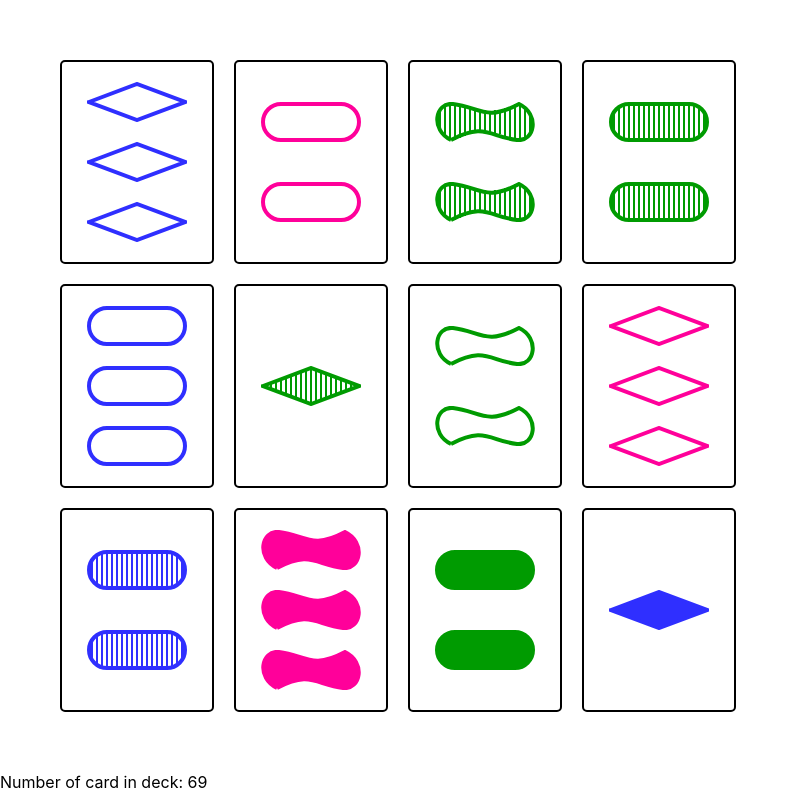
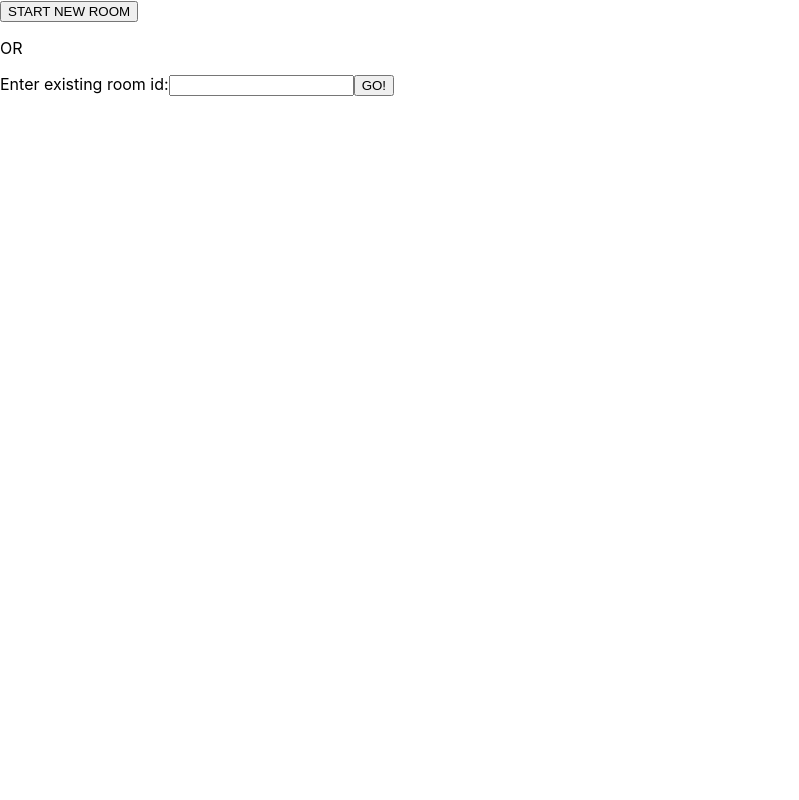
Before and after one commit to di0g0a1v3s/set-game-react-ts, a React (Create React App) app: page / in a window 1280 px wide. Shown: the whole page, without its empty margins (0-799 px from the left). Built offline with nearby package versions, Linux system fonts and the light colour scheme; no server answers.

Commit message:
start implementing online multiplayer

```diff
--- a/src/api/SetGameApi.ts
+++ /dev/null
@@ -1,55 +0,0 @@
-import { SetGame, Card } from "../game-mechanics/Set";
-import { initializeApp } from "firebase/app";
-import { getDatabase, Database, ref, set, get } from "firebase/database";
-
-
-
-const firebaseConfig = {
-    databaseURL: "https://set-game-6cb33-default-rtdb.europe-west1.firebasedatabase.app/",
-};
-
-export class SetGameApi {
-    private database: Database;
-    private isHost: boolean;
-    private setGame: SetGame | null = null;
-    constructor(private roomId: string | null) {
-        const app = initializeApp(firebaseConfig);
-        this.database = getDatabase(app)
-        this.isHost = false;
-        if(roomId == null){
-            console.log("qqq ")
-            this.roomId = (Math.random() + 1).toString(36).substring(7);
-            this.isHost = true;
-            this.initializeRoom(this.roomId)
-        }
-    }
-
-    public getRoomId(){
-        return this.roomId;
-    }
-
-    private async roomIsActive(roomId: string) {
-        const ret = await get(ref(this.database, 'room/' + roomId))
-        return ret.exists()
-    }
-
-    private initializeRoom(roomId: string) {
-        this.setGame = new SetGame();
-        set(ref(this.database, 'room/' + roomId), {
-            cardsOnTable: this.setGame.getCardsOnTable()
-        });
-    }
-
-    public getCardsOnTable() {
-        return this.setGame == null ? [] : this.setGame.getCardsOnTable();
-    }
-
-    public getNumberOfCardsInDeck() {
-        return this.setGame == null ? 0 : this.setGame.getNumberOfCardsInDeck();
-    }
-
-    public play(cards: Card[]) {
-        return this.setGame?.play(cards);
-    }
-
-}
--- a/src/game-mechanics/Set.ts
+++ b/src/game-mechanics/Set.ts
@@ -1,57 +1,57 @@
 export enum Color {
-    green,
-    red,
-    violet
+    green = "green",
+    red = "red",
+    violet = "violet"
 }
 
 export enum Shading {
-    solid,
-    empty,
-    striped
+    solid = "solid",
+    empty = "empty",
+    striped = "striped"
 }
 
 export enum Shape {
-    diamond,
-    oval,
-    squiggle
+    diamond = "diamond",
+    oval = "oval",
+    squiggle = "squiggle"
 }
 
 export enum Number {
-    one,
-    two,
-    three
+    one = 1,
+    two = 2,
+    three = 3
 }
 
 type CardProperty = Color | Shading | Shape | Number;
 
 export enum PlayResult {
-    gameOver,
-    validSet,
-    invalidSet
+    gameOver = "gameOver",
+    validSet = "validSet",
+    invalidSet = "invalidSet"
 }
 
-export class Card {
-
-    constructor(public color: Color,
-        public shading: Shading,
-        public shape: Shape,
-        public number: Number){}
-
-    public isInArray(array: Card[]): boolean {
+export abstract class CardHelper {
+    public static cardIsInArray(card: Card, array: Card[]): boolean {
         for(let c of array){
-            if(c.isSameAs(this)){
+            if(this.cardsAreTheSame(card, c)){
                 return true;
             }
         }
         return false;
     }
 
-    public isSameAs(otherCard: Card): boolean {
-        return this.color === otherCard.color
-            && this.number === otherCard.number
-            && this.shading === otherCard.shading
-            && this.shape === otherCard.shape;
+    public static cardsAreTheSame(card1: Card, card2: Card): boolean {
+        return card1.color === card2.color
+            && card1.number === card2.number
+            && card1.shading === card2.shading
+            && card1.shape === card2.shape;
     }
+}
+export type Card = {
+    color: Color,
+    shading: Shading,
+    shape: Shape,
+    number: Number
 }
 
 export class SetGame {
@@ -65,13 +65,13 @@ export class SetGame {
             for(let shading of [Shading.empty, Shading.solid, Shading.striped]){
                 for(let shape of [Shape.diamond, Shape.oval, Shape.squiggle]){
                     for(let number of [Number.one, Number.two, Number.three]){
-                        const newCard: Card = new Card(color, shading, shape, number);
+                        const newCard: Card = {color, shading, shape, number};
                         this.cardsInDeck.push(newCard)
                     }
                 }
             }
         }
-        this.shuffleDeck();
+        // this.shuffleDeck();
         for(let i = 0; i < 12; i++){
             const poppedCard = this.cardsInDeck.pop()
             if(poppedCard != null){
@@ -90,7 +90,7 @@ export class SetGame {
     }
 
     public play(cards: Card[]): PlayResult {
-        const cardsOnTable = cards.every(c => c.isInArray(this.cardsOnTable));
+        const cardsOnTable = cards.every(c => CardHelper.cardIsInArray(c, this.cardsOnTable));
         const validSet = cardsOnTable && this.validateSet(cards);
         if(!validSet){
             return PlayResult.invalidSet;
@@ -98,7 +98,7 @@ export class SetGame {
             let newCardsOnTable: Array<Card | null> = [...this.cardsOnTable]
             if(newCardsOnTable.length <= 12){
                 for(let i = 0; i < newCardsOnTable.length; i++){
-                    if(newCardsOnTable[i] != null && (newCardsOnTable[i] as Card).isInArray(cards)){
+                    if(newCardsOnTable[i] != null && CardHelper.cardIsInArray((newCardsOnTable[i] as Card), cards)){
                         const poppedCard = this.cardsInDeck.pop();
                         if(poppedCard != null){
                             newCardsOnTable[i] = poppedCard;
@@ -108,7 +108,7 @@ export class SetGame {
                     }
                 }
             } else {
-                newCardsOnTable = newCardsOnTable.filter(c => !c?.isInArray(cards))
+                newCardsOnTable = newCardsOnTable.filter(c => !CardHelper.cardIsInArray(c as Card,cards))
             }
 
             this.cardsOnTable = newCardsOnTable.filter(card => card != null) as Card[];
--- /dev/null
+++ b/src/game-room/GameRoom.ts
@@ -0,0 +1,87 @@
+import { SetGame, Card } from "../game-mechanics/Set";
+import { initializeApp } from "firebase/app";
+import { getDatabase, Database, ref, set, get, onValue } from "firebase/database";
+
+
+
+const firebaseConfig = {
+    databaseURL: "https://set-game-6cb33-default-rtdb.europe-west1.firebasedatabase.app/",
+};
+
+export class GameRoom {
+    private database: Database;
+    private isHost: boolean;
+    private setGame: SetGame | null = null;
+    constructor(private roomId: string | null) {
+        const app = initializeApp(firebaseConfig);
+        this.database = getDatabase(app)
+        this.isHost = false;
+        if(roomId == null){
+
+            this.roomId = this.generateRandomId();
+            console.log("qqq new room", this.roomId)
+            this.isHost = true;
+            this.initializeRoom(this.roomId)
+        }
+        onValue(ref(this.database, 'room/' + this.roomId + "/play"), (snapshot) => {
+            if(this.isHost){
+                const cards = snapshot.val() as Card[];
+                if(cards != null){
+
+                    const playResult = this.setGame?.play(cards)
+                    console.log("qqq play", playResult)
+                    const id = this.generateRandomId();
+                    console.log("qqq id", id)
+                    set(ref(this.database, 'room/' + this.roomId + "/cardsOnTable"), {id: id, cardsOnTable: this.setGame?.getCardsOnTable()});
+                }
+
+            }
+        })
+    }
+
+    public getRoomId(){
+        return this.roomId;
+    }
+
+    // private async roomIsActive(roomId: string) {
+    //     const ret = await get(ref(this.database, 'room/' + roomId))
+    //     return ret.exists()
+    // }
+
+    private initializeRoom(roomId: string) {
+        this.setGame = new SetGame();
+        set(ref(this.database, 'room/' + roomId + "/cardsOnTable"), {id: this.generateRandomId(), cardsOnTable: this.setGame?.getCardsOnTable()});
+    }
+
+    public onCardsOnTableChange(callback: (cardsOnTable: Card[]) => void) {
+        onValue(ref(this.database, 'room/' + this.roomId + "/cardsOnTable"), (snapshot) => {
+            console.log("qqq onCardsOnTableChange")
+            const cards = snapshot.val()?.cardsOnTable as Card[];
+            if(cards != null){
+                callback(cards)
+            }
+        })
+    }
+
+    public async getCurrentCardsOnTable(): Promise<Card[]> {
+        const snapshot =  await get(ref(this.database, 'room/' + this.roomId + "/cardsOnTable"))
+        const cards = snapshot.val()?.cardsOnTable as Card[];
+        if(cards != null) {
+            return cards;
+        }
+        return [];
+    }
+
+    public getNumberOfCardsInDeck() {
+        return this.setGame == null ? 0 : this.setGame.getNumberOfCardsInDeck();
+    }
+
+    public play(cards: Card[]) {
+        set(ref(this.database, 'room/' + this.roomId + "/play"), cards);
+    }
+
+    private generateRandomId(): string {
+        return (Math.random() + 1).toString(36).substring(2);
+    }
+
+}
--- a/src/index.tsx
+++ b/src/index.tsx
@@ -1,13 +1,13 @@
 import React from 'react';
 import ReactDOM from 'react-dom/client';
 import './css/index.css';
-import { Board } from './ui/Board';
+import { MainMenu } from './ui/MainMenu';
 
 const root = ReactDOM.createRoot(
   document.getElementById('root') as HTMLElement
 );
 root.render(
   <React.StrictMode>
-    <Board />
+    <MainMenu />
   </React.StrictMode>
 );
--- a/src/ui/Board.tsx
+++ b/src/ui/Board.tsx
@@ -1,7 +1,7 @@
 import React from 'react';
 import { Card as CardComponent } from './Card';
-import { Card, PlayResult } from '../game-mechanics/Set';
-import { SetGameApi } from '../api/SetGameApi';
+import { Card, CardHelper, PlayResult } from '../game-mechanics/Set';
+import { GameRoom } from '../game-room/GameRoom';
 
 interface BoardState {
   cardsOnTable: Card[];
@@ -18,45 +18,61 @@ export enum CardState {
   correct,
   incorrect
 }
-
-export class Board extends React.Component<{}, BoardState> {
-    private setGame: SetGameApi;
-    constructor(props: {}){
+export interface BoardProps {
+  gameRoom: GameRoom;
+}
+export class Board extends React.Component<BoardProps, BoardState> {
+    constructor(props: BoardProps){
       super(props);
-      this.setGame = new SetGameApi(null);
       this.state = {
-        cardsOnTable: this.setGame.getCardsOnTable(),
+        cardsOnTable: [],
         selectedCards: [],
         validSet: [],
         invalidSet: [],
-        numberOfCardsInDeck: this.setGame.getNumberOfCardsInDeck(),
+        numberOfCardsInDeck: this.props.gameRoom.getNumberOfCardsInDeck(),
         gameOver: false
       }
+
+    }
+
+    componentDidMount(): void {
+      this.props.gameRoom.getCurrentCardsOnTable().then(cardsOnTable => {
+        if(cardsOnTable != null){
+          this.setState({cardsOnTable})
+        }
+      })
+      this.props.gameRoom.onCardsOnTableChange(cardsOnTable => {
+        console.log("qqq cards on table change")
+        if(cardsOnTable != null){
+          this.setState({cardsOnTable})
+        }
+      })
     }
 
     onCardSelected(card: Card) {
       let selectedCards: Card[];
-      if(card.isInArray(this.state.selectedCards)){
-        selectedCards = this.state.selectedCards.filter(c => !card.isSameAs(c));
+      if(CardHelper.cardIsInArray(card, this.state.selectedCards)){
+        selectedCards = this.state.selectedCards.filter(c => !CardHelper.cardsAreTheSame(card,c));
       } else {
         selectedCards = [card, ...this.state.selectedCards];
       }
       this.setState({selectedCards})
       if(selectedCards.length >= 3){
-        const playResult = this.setGame.play(selectedCards);
+        // const playResult =
+        this.props.gameRoom.play(selectedCards);
         this.setState({selectedCards: []});
-        if(playResult === PlayResult.validSet){
-          this.setState({validSet: selectedCards})
-        } else if(playResult === PlayResult.invalidSet){
-          this.setState({invalidSet: selectedCards})
-        } else if(playResult === PlayResult.gameOver){
-          this.setState({validSet: selectedCards, gameOver: true})
-        }
-        setTimeout(() => {
-          const cardsOnTable = this.setGame.getCardsOnTable();
-          const numberOfCardsInDeck = this.setGame.getNumberOfCardsInDeck();
-          this.setState({invalidSet: [], validSet: [], cardsOnTable, numberOfCardsInDeck})
-        }, 300)
+        // if(playResult === PlayResult.validSet){
+        //   this.setState({validSet: selectedCards})
+        // } else if(playResult === PlayResult.invalidSet){
+        //   this.setState({invalidSet: selectedCards})
+        // } else if(playResult === PlayResult.gameOver){
+        //   this.setState({validSet: selectedCards, gameOver: true})
+        // }
+        // setTimeout(() => {
+        //   // const cardsOnTable = this.props.gameRoom.getCardsOnTable();
+        //   const numberOfCardsInDeck = this.props.gameRoom.getNumberOfCardsInDeck();
+        //   this.setState({invalidSet: [], validSet: [], cardsOnTable, numberOfCardsInDeck})
+        // }, 300)
 
       }
     }
@@ -71,9 +87,9 @@ export class Board extends React.Component<{}, BoardState> {
                       shape={card.shape}
                       onCardSelected={() => this.onCardSelected(card)}
                       cardState={
-                        card.isInArray(this.state.selectedCards) ? CardState.selected :
-                        card.isInArray(this.state.validSet) ? CardState.correct :
-                        card.isInArray(this.state.invalidSet) ? CardState.incorrect :
+                        CardHelper.cardIsInArray(card,this.state.selectedCards) ? CardState.selected :
+                        CardHelper.cardIsInArray(card,this.state.validSet) ? CardState.correct :
+                        CardHelper.cardIsInArray(card,this.state.invalidSet) ? CardState.incorrect :
                         CardState.unselected
                       }/>}
           )}
--- /dev/null
+++ b/src/ui/MainMenu.tsx
@@ -0,0 +1,42 @@
+import React from 'react';
+import { GameRoom } from '../game-room/GameRoom';
+import { Board } from './Board';
+
+interface MainMenuState {
+    showMainMenu: boolean
+    gameRoom: GameRoom | null;
+}
+
+export class MainMenu extends React.Component<{}, MainMenuState> {
+
+    constructor(props: {}){
+      super(props);
+      this.state = {
+        showMainMenu: true,
+        gameRoom: null,
+      }
+    }
+
+
+    startNewRoom() {
+        const gameRoom = new GameRoom(null);
+        this.setState({showMainMenu: false, gameRoom})
+    }
+
+    render(): React.ReactNode {
+        return (this.state.showMainMenu || this.state.gameRoom == null) ? <div>
+            <div>
+                <button onClick={() => this.startNewRoom()}>
+                    START NEW ROOM
+                </button>
+                <p>
+                OR
+                </p>
+                <label>Enter existing room id:</label>
+                <input></input>
+                <button>GO!</button>
+            </div>
+        </div> :
+        <Board gameRoom={this.state.gameRoom}/>
+    }
+}
```
